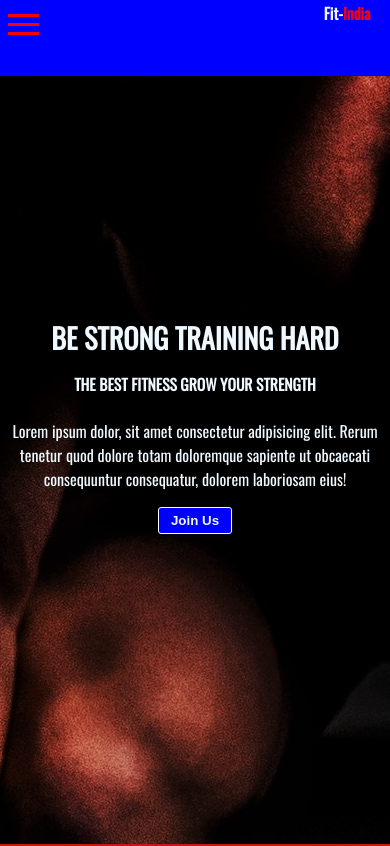
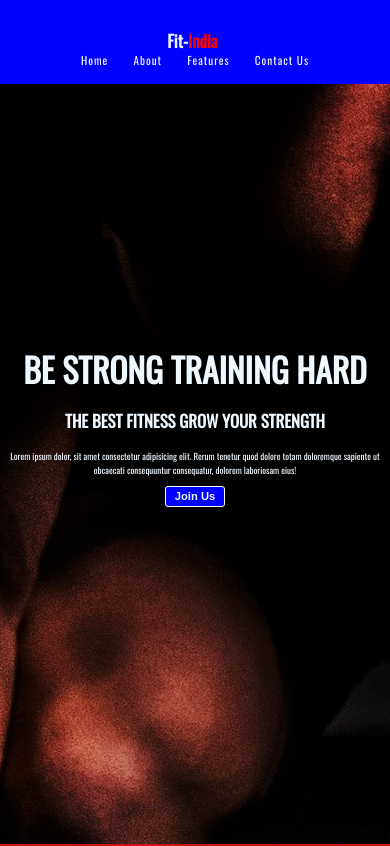
Before and after one commit to amitlandge/Gym-website, a plain HTML site: page index.html in a window 390 px wide. Shown: the top 846 px of the page. Drawn offline with nearby package versions, Linux system fonts and the light colour scheme; a script that the page names is missing.

Commit message:
styling updated

```diff
--- a/index.html
+++ b/index.html
@@ -12,12 +12,7 @@
 </head>
 <body>
     <div class="container">
-        <div class="bars">
-            <div class="bar"></div>
-            <div class="bar"></div>
-            <div class="bar"></div>
 
-        </div>
     <div class="navbar">
         <ul class="nav_list">
             <li><a href="">Home</a></li>
--- a/script.js
+++ /dev/null
@@ -1,6 +0,0 @@
-const nav_list=document.querySelector(".nav_list");
-const bars=document.querySelector(".bars");
-bars.addEventListener("click",function () {
-    nav_list.classList.toggle("active");
-    console.log("hello");
-})
--- a/style.css
+++ b/style.css
@@ -3,19 +3,25 @@ body {
   margin: 0%;
   padding: 0%;
   font-family: "Oswald", sans-serif;
+  font-size: 1.6rem;
+}
+html {
+  font-size: 62.2%;
 }
 .navbar {
   position: fixed;
-  width: 100vw;
-  height: 9vh;
+  width: 100%;
+  height: 7rem;
   background-color: blue;
   display: flex;
-  flex-direction: row;
-  flex-wrap: wrap;
-  justify-content: space-between;
+
+  justify-content: space-around;
   align-items: center;
   color: aliceblue;
   z-index: 1;
+}
+.container {
+  z-index: -100;
 }
 .nav_list {
   display: flex;
@@ -26,6 +32,7 @@ body {
   position: absolute;
   top: 0%;
   left: 0%;
+  margin-right: auto;
 }
 .nav_list li {
   list-style-type: none;
@@ -33,10 +40,10 @@ body {
 }
 .nav_list li a {
   text-decoration: none;
-  font-size: 3vmin;
+  font-size: 2rem;
   color: aliceblue;
-  /* padding: 2px 14px; */
-  transition: all 0.4s ease-in-out;
+  letter-spacing: 1px;
+  transition: all 0.4s;
   margin: 0%;
   padding: 2px 7px;
 }
@@ -46,10 +53,10 @@ body {
 }
 .logo h1 {
   position: absolute;
-  top: 0.7%;
+  top: 10%;
   right: 5%;
   margin: 0%;
-  font-size: 4vmin;
+  font-size: 3rem;
 }
 .main_sec {
   position: relative;
@@ -58,11 +65,9 @@ body {
   width: 100vw;
   height: 100vh;
   margin: 0%;
-  /* background-image: url("gymbg.jpg");
-  background-repeat: no-repeat; */
+
   background: url(gymbg.jpg) no-repeat center center scroll;
 
-  z-index: -1;
   color: aliceblue;
   display: flex;
   flex-direction: column;
@@ -71,13 +76,13 @@ body {
   align-items: center;
 }
 .main_sec h1 {
-  font-size: 7.2vmin;
+  font-size: 6rem;
   text-transform: uppercase;
   margin: 7px 0px;
 }
 .main_sec h3 {
   text-transform: uppercase;
-  font-size: 4vmin;
+  font-size: 3rem;
   padding: 0%;
   margin: 7px 0px;
 }
@@ -86,20 +91,22 @@ body {
 }
 #btn {
   outline: none;
-  padding: 5px 12px;
+  padding: 0.6rem 1.5rem;
   font-weight: bolder;
   background-color: blue;
   border: 0.8px solid white;
   color: aliceblue;
-  /* border: none; */
+  font-size: 2rem;
   border-radius: 3px;
-  z-index: 1;
+
+  cursor: pointer;
+  transition: all 0.4s;
 }
 #btn:hover {
   background-color: red;
   border: 1px solid white;
   cursor: pointer;
-  z-index: 1;
+  z-index: 2;
 }
 .font_red {
   color: red;
@@ -116,16 +123,15 @@ body {
   background-color: rgb(198, 22, 22);
 }
 .card {
-  /* flex: 1; */
   display: flex;
   flex-direction: column;
   flex-wrap: wrap;
   justify-content: center;
   align-items: center;
-  width: 15%;
+  width: 20%;
   height: auto;
   margin-left: 5rem;
-  /* background-color: blue; */
+
   background-color: aliceblue;
   color: black;
   box-shadow: 1px 2px 5px rgb(63, 61, 61);
@@ -143,14 +149,15 @@ body {
 }
 .card .btn1 {
   outline: none;
-  padding: 5px 12px;
+  padding: 0.6rem 1.5rem;
   font-weight: bolder;
   background-color: blue;
   border: 0.8px solid white;
   color: aliceblue;
-  /* border: none; */
+
   border-radius: 3px;
   margin-bottom: 1rem;
+  transition: all 0.4s;
 }
 .card .btn1:hover {
   background-color: red;
@@ -158,7 +165,7 @@ body {
   cursor: pointer;
 }
 .features h2 {
-  font-size: 6vmin;
+  font-size: 5rem;
   text-transform: uppercase;
 }
 .about_sec {
@@ -179,30 +186,29 @@ body {
   align-items: center;
 }
 .content_sec h1 {
-  font-size: 8vmin;
+  font-size: 7rem;
   color: red;
 }
 .content_sec p {
-  font-size: 2.8vmin;
+  font-size: 2rem;
   text-align: center;
   font-weight: 400;
 }
 .content_sec h2 {
-  font-size: 5vmin;
+  font-size: 4rem;
   color: red;
 }
 .content_sec h3 {
-  font-size: 5vmin;
-  color: red;
+  font-size: 3rem;
 }
 .content_btn .btn2 {
   outline: none;
-  padding: 8px 12px;
+  padding: 0.6rem 1.2rem;
   font-weight: bolder;
   background-color: blue;
   border: 0.8px solid white;
   color: aliceblue;
-  /* border: none; */
+
   border-radius: 3px;
   margin-bottom: 1rem;
   margin-left: 1rem;
@@ -223,7 +229,7 @@ body {
   align-items: center;
 }
 .contact_sec h1 {
-  font-size: 7vmin;
+  font-size: 6rem;
   color: aliceblue;
 }
 .contact_form {
@@ -237,7 +243,6 @@ body {
   background-color: aliceblue;
 }
 .form_sec {
-  /* width: 60%; */
   width: 70%;
   display: flex;
   flex-direction: column;
@@ -247,7 +252,7 @@ body {
 }
 input {
   width: 90%;
-  margin: 1.5rem 0.5rem;
+  margin: 2rem auto;
   padding: 0.5rem;
   border-radius: 3px;
   outline: none;
@@ -259,12 +264,12 @@ input {
 }
 .btn3 {
   outline: none;
-  padding: 8px 12px;
+  padding: 0.6rem 1.2rem;
   font-weight: bolder;
   background-color: blue;
   border: 0.8px solid white;
   color: aliceblue;
-  /* border: none; */
+
   border-radius: 3px;
   margin-bottom: 1rem;
   margin-left: 1rem;
@@ -274,11 +279,15 @@ input {
   border: 1px solid white;
   cursor: pointer;
 }
-@media only screen and (max-width: 990px) {
-  .container{
-    height: auto;
+@media only screen and (max-width: 1000px) {
+  html {
+    font-size: 55%;
   }
-  .navbar{
+  .logo > h1 {
+    position: relative;
+    margin-bottom: 2rem;
+  }
+  .navbar {
     display: flex;
     flex-direction: column;
     justify-content: center;
@@ -286,75 +295,68 @@ input {
     width: 100%;
     margin: 0%;
     padding: 0%;
+    height: 15rem;
+  }
+  .nav_list {
+    display: flex;
 
-  }
-  .nav_list{
-    display: flex;
-    flex-direction: column;
     width: 100%;
     justify-content: center;
     align-items: center;
-    display: none;
+
     z-index: 300;
     position: absolute;
     top: 55%;
     margin: 0%;
     padding: 0%;
-
   }
-  .nav_list li{
-    margin: 10px;
+  .nav_list li {
+    margin: 1rem;
   }
-
-  .bars {
-    width: 25px;
-    height: 30px;
-    display: flex;
-    flex-direction: column;
-    position: fixed;
-    top: 1%;
-    left: 2%;
-    z-index: 100;
-    /* background-color: aliceblue; */
-    /* cursor: pointer; */
-  }
-  .bar {
-    border-bottom: 3px solid red;
-    width: 100%;
-    padding: 3px;
-    z-index: 400;
-    cursor: pointer;
+  .about_sec {
+    flex-direction: column-reverse;
   }
 
   .active {
-
-    /* width: 100%; */
     display: flex;
 
     background-color: blue;
   }
-  .features{
+  .features {
     height: auto;
     display: flex;
     flex-direction: column;
     justify-content: center;
     align-items: center;
   }
-  .card{
+  .card {
     display: block;
     text-align: center;
     height: auto;
-    width: 70%;
+    width: 50%;
     margin: 0%;
-    margin-bottom: 20px;
+    margin-bottom: 2rem;
   }
-  .contact_sec{
+  .contact_sec {
     display: flex;
     flex-direction: column;
     justify-content: center;
     align-items: center;
   }
-  .contact_form{
+  .contact_form {
     width: 60%;
   }
 }
+@media only screen and (max-width: 700px) {
+  html {
+    font-size: 50%;
+  }
+  .main_sec{
+    text-align: center;
+  }
+}
+@media only screen and (max-width: 400px) {
+  html {
+    font-size: 35%;
+  }
+}
```
